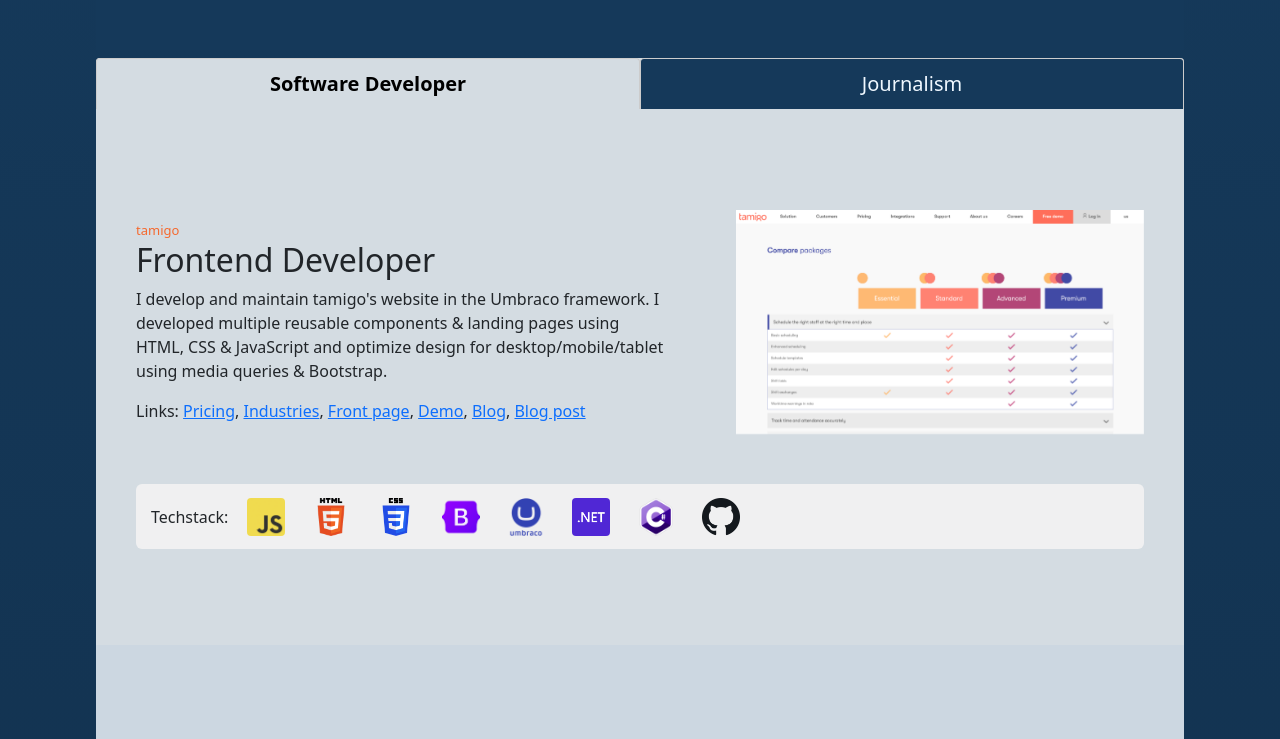
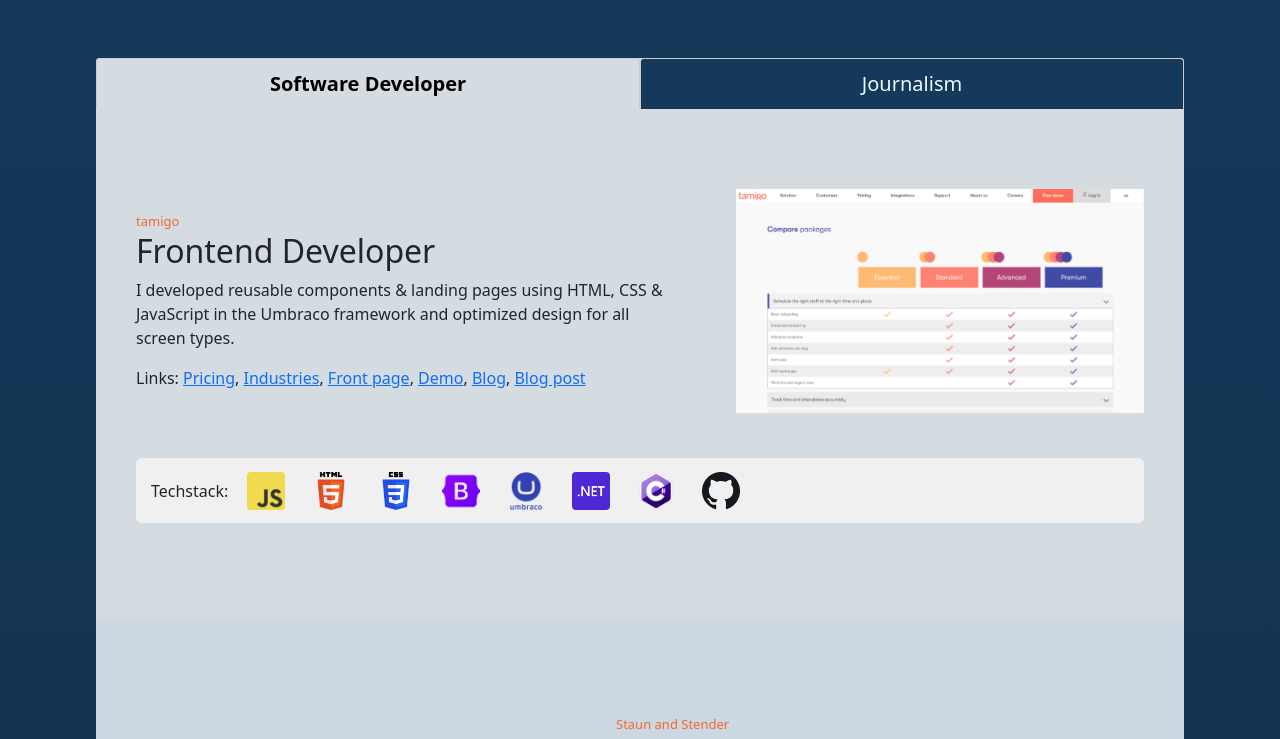
Before and after one commit to Jepmoltho/jeppe-moelgaard.com, a React (Create React App) app: page / in a window 1280 px wide. Shown: the part 1173-1912 px from the top of the page. Built offline with nearby package versions, Linux system fonts and the light colour scheme.

Commit message:
Refactored scroll snap on mobile

```diff
--- a/src/App.css
+++ b/src/App.css
@@ -444,15 +444,34 @@
 .project {
   padding-top: 5rem !important;
   padding-bottom: 6rem !important;
-  padding: 40px;
+  padding-left: 40px;
+  padding-right: 40px;
+  /*padding: 40px;*/
   @media screen and (max-width: 768px) {
+    /*
     padding-top: 3rem !important;
     padding-bottom: 4rem !important;
+    */
+    padding-top: 0px !important;
+    padding-bottom: 2rem !important;
+    height: 100vh;
+    display: flex;
+    flex-direction: column;
+    align-items: center;
+    justify-content: center;
+    scroll-snap-align: start;
     padding-right: 20px !important;
     padding-left: 20px !important;
   }
 }
 
+.scrollspacer {
+  height: 0px;
+  @media screen and (max-width: 768px) {
+    height: 35px;
+  }
+}
+/*
 .scrollspacetall {
   @media screen and (max-width: 768px) {
     background-color: #ccd7e1;
@@ -461,15 +480,18 @@
     scroll-snap-align: start;
   }
 }
+*/
 
 .project-0,
 .project-2 {
   background-color: #d4dce2 !important;
-  padding-top: 6rem !important;
+  /*padding-top: 6rem !important;*/
   @media screen and (max-width: 768px) {
     /*margin-bottom: 0rem;*/
+    /*
     padding-top: 3rem !important;
     padding-bottom: 4rem;
+    */
   }
 }
 
@@ -481,7 +503,9 @@
 /* Fix this */
 .project-1 {
   @media screen and (max-width: 768px) {
+    /*
     padding-bottom: 2rem !important;
+    */
   }
 }
 
@@ -544,6 +568,9 @@
 .flex-row-reverse .project-image-parent-container {
   padding-left: 0px !important;
   padding-right: 10px !important;
+  @media screen and (max-width: 768px) {
+    padding-right: 0px !important;
+  }
 }
 
 .techstack {
@@ -555,6 +582,10 @@
   @media screen and (max-width: 445px) {
     flex-direction: column;
   }
+}
+
+.techstack-container {
+  width: 100%;
 }
 
 .tech-logo-container {
--- a/src/components/Bio.jsx
+++ b/src/components/Bio.jsx
@@ -146,7 +146,7 @@ export default function Bio() {
                 {currentSlideMobile === 0 ? (<span className="arrow arrow-left hide-default">❮</span>) : (<span className="arrow arrow-left">❮</span>)}
                 <center>
                   <div>
-                    <p className="tagline">Not your averag developer</p>
+                    <p className="tagline">Not your average developer</p>
                     <div className="slide-container slidecontainer-mobile" onScroll={updateActiveSlide} >
                       {slides.map((slide, index) => (
                         <div className="slide-mobile" key={index}>
--- a/src/components/Tabs.jsx
+++ b/src/components/Tabs.jsx
@@ -77,10 +77,11 @@ const Tabs = () => {
         <div className="content-container">
           {activeTab === "software" && (
             <div className="content">
+              <div className="scrollspacer"></div>
               <Project
                 tagline="tamigo"
                 headline="Frontend Developer"
-                description="I develop and maintain tamigo's website in the Umbraco framework. I developed multiple reusable components & landing pages using HTML, CSS & JavaScript and optimize design for desktop/mobile/tablet using media queries & Bootstrap."
+                description="I developed reusable components & landing pages using HTML, CSS & JavaScript in the Umbraco framework and optimized design for all screen types."
                 image={tamigo}
                 projectnumber={0}
                 animationId={1}
@@ -103,6 +104,7 @@ const Tabs = () => {
                   />
                 ))}
               />
+              {/*<div className="scrollspacer"></div>*/}
               <Project
                 tagline="Staun and Stender"
                 headline="Developer and IT Management Consultant"
@@ -132,7 +134,7 @@ const Tabs = () => {
                   />
                 ))}
               />
-              <div className="scrollspacetall"></div>
+              {/*<div className="scrollspacetall"></div>*/}
               <Project
                 tagline="www.jeppemølgaard.com"
                 headline="Web Developer"
```
